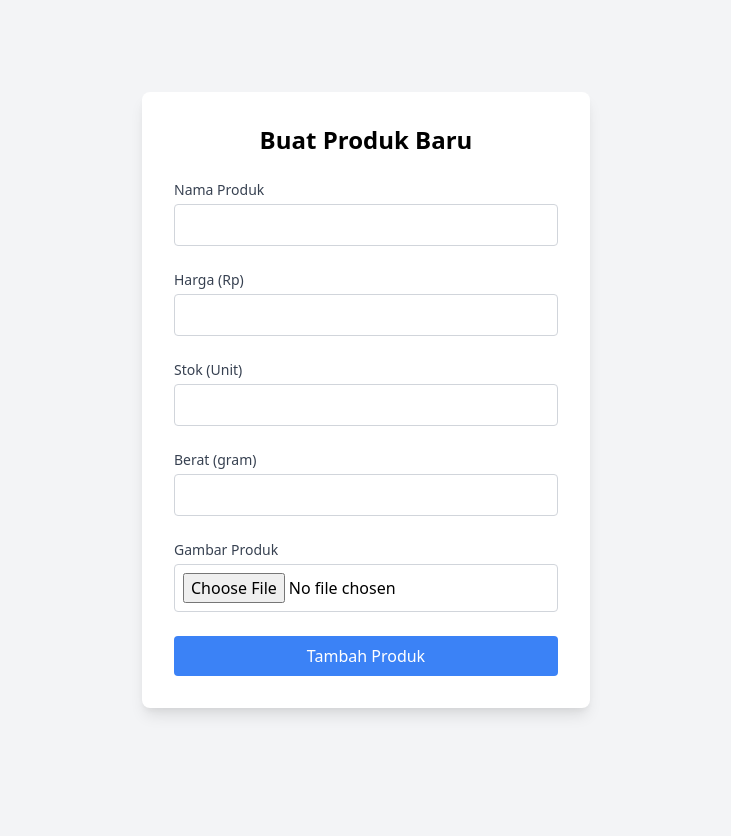
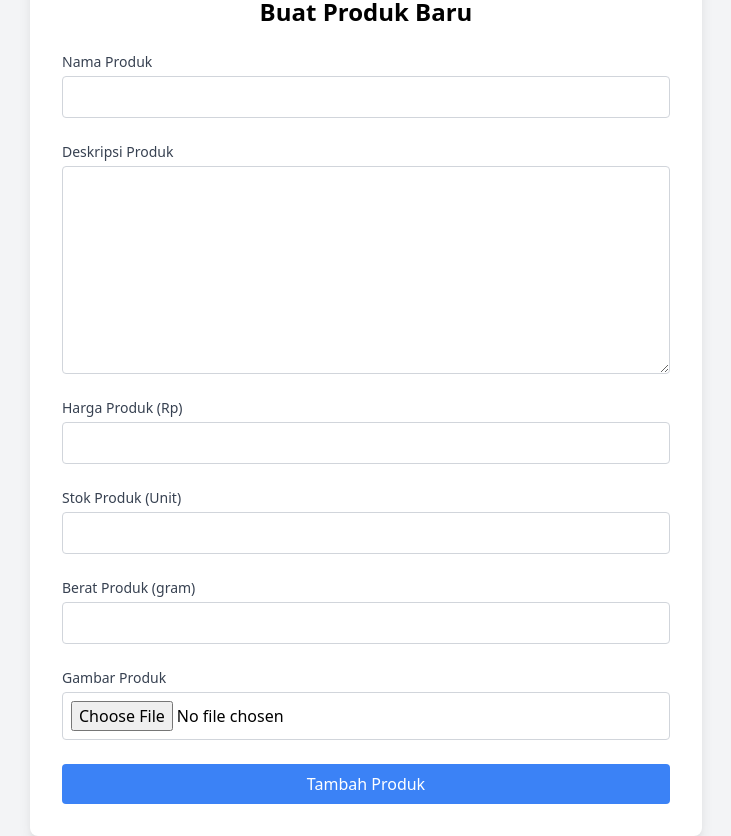
Before and after one commit to DTPL2025/tugas-proyek, a Flask app: template app/templates/create_product.jinja in a window 1280 px wide. Shown: the whole page, without its empty margins (274-1005 px from the left). Before the commit the page ends 715 px from the top, so only its background shows below. Run offline with Flask 3, Linux system fonts and the light colour scheme; the template is opened without the code that fills it: values that come from a table or form of the project are taken from there, others are empty; some libraries are stand-ins or nearby versions.

Commit message:
add product description field

```diff
--- a/app/forms.py
+++ b/app/forms.py
@@ -1,6 +1,6 @@
 from flask_wtf import FlaskForm
 from wtforms_alchemy import ModelForm
-from wtforms import StringField, PasswordField, SubmitField, IntegerField, FileField
+from wtforms import StringField, PasswordField, SubmitField, IntegerField, FileField, TextAreaField
 from wtforms.validators import DataRequired, Length, EqualTo, ValidationError, NumberRange, AnyOf
 from app.models import User
 from flask_wtf.file import FileAllowed
@@ -33,8 +33,9 @@ class LoginForm(FlaskForm):
 
 class ProductForm(FlaskForm):
     name = StringField('Nama Produk', validators=[DataRequired()])
-    price = IntegerField('Harga (Rp)', validators=[DataRequired(), NumberRange(min=0)])
-    stock = IntegerField('Stok (Unit)', validators=[DataRequired(), NumberRange(min=0)])
+    description = TextAreaField('Deskripsi Produk', validators=[Length(max=750)])
+    price = IntegerField('Harga Produk (Rp)', validators=[DataRequired(), NumberRange(min=0)])
+    stock = IntegerField('Stok Produk (Unit)', validators=[DataRequired(), NumberRange(min=0)])
     image = FileField('Gambar Produk', validators=[FileAllowed(['jpg', 'png'])])
-    weight = IntegerField('Berat (gram)', validators=[DataRequired(), NumberRange(min=1)])
+    weight = IntegerField('Berat Produk (gram)', validators=[DataRequired(), NumberRange(min=1)])
     submit = SubmitField('Tambah Produk')
--- a/app/models.py
+++ b/app/models.py
@@ -12,6 +12,7 @@ class User(db.Model, UserMixin):
 class Product(db.Model):
     id = db.Column(db.Integer, primary_key=True)
     name = db.Column(db.String(50), nullable=False)
+    description = db.Column(db.Text, nullable=True)
     price = db.Column(db.Integer, nullable=False)
     stock = db.Column(db.Integer, nullable=False)
     weight = db.Column(db.Integer, nullable=False)
--- a/app/templates/create_product.jinja
+++ b/app/templates/create_product.jinja
@@ -2,13 +2,17 @@
 {% block title %}Buat Produk Baru{% endblock %}
 {% block body %}
 <body class="bg-gray-100 flex items-center justify-center h-screen">
-    <div class="bg-white p-8 rounded-lg shadow-lg w-full max-w-md">
+    <div class="bg-white p-8 rounded-lg shadow-lg w-full max-w-2xl">
         <h1 class="text-2xl font-bold mb-6 text-center">Buat Produk Baru</h1>
         <form method="POST" enctype="multipart/form-data" class="space-y-6">
             {{ form.hidden_tag() }}
             <div class="form-group">
             {{ form.name.label(class="block text-sm font-medium text-gray-700") }}
             {{ form.name(class="w-full p-2 border border-gray-300 rounded mt-1") }}
+            </div>
+            <div class="form-group">
+                {{ form.description.label(class="block text-sm font-medium text-gray-700") }}
+                {{ form.description(class="w-full p-2 border border-gray-300 rounded mt-1 h-52 resize-y align-top break-words whitespace-pre-wrap") }}
             </div>
             <div class="form-group">
             {{ form.price.label(class="block text-sm font-medium text-gray-700") }}
```
Also changed, not shown: migrations/versions/489ddaf3da4a_.py (added, +32 -0 lines).
